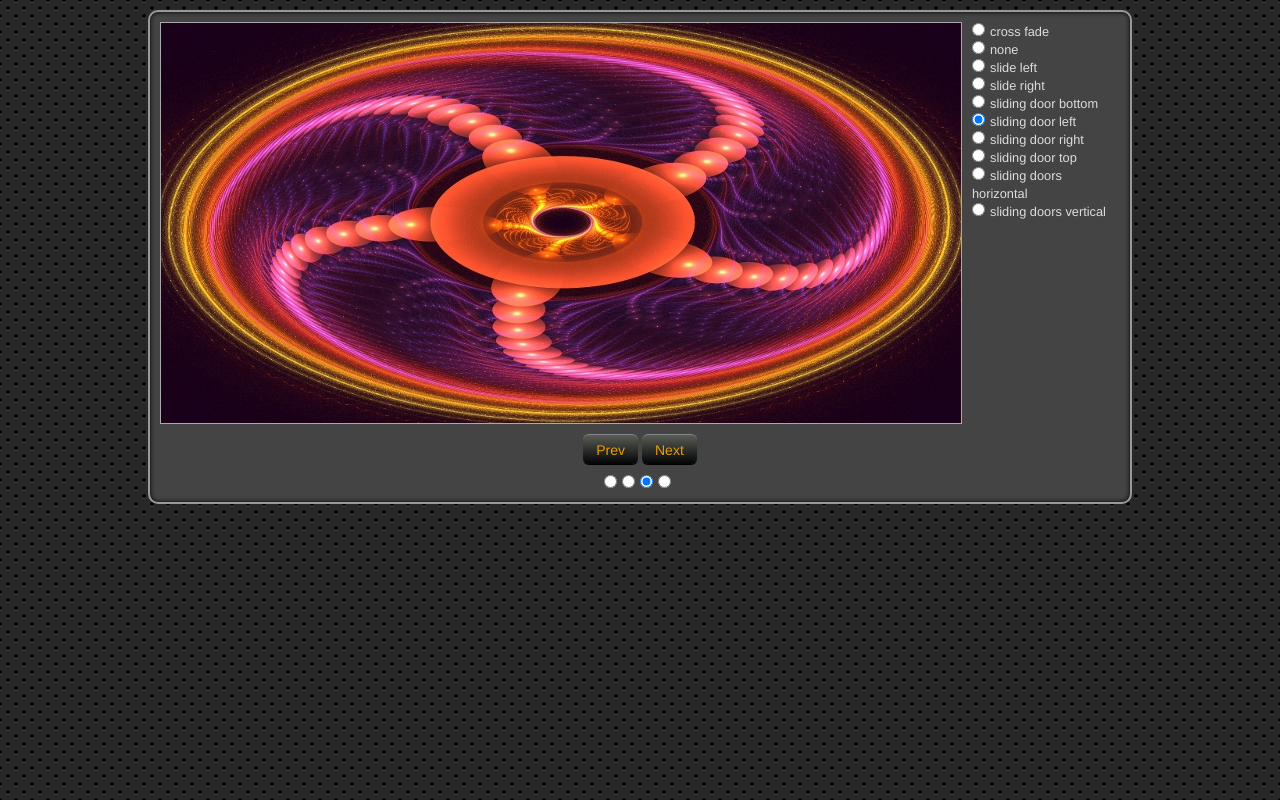
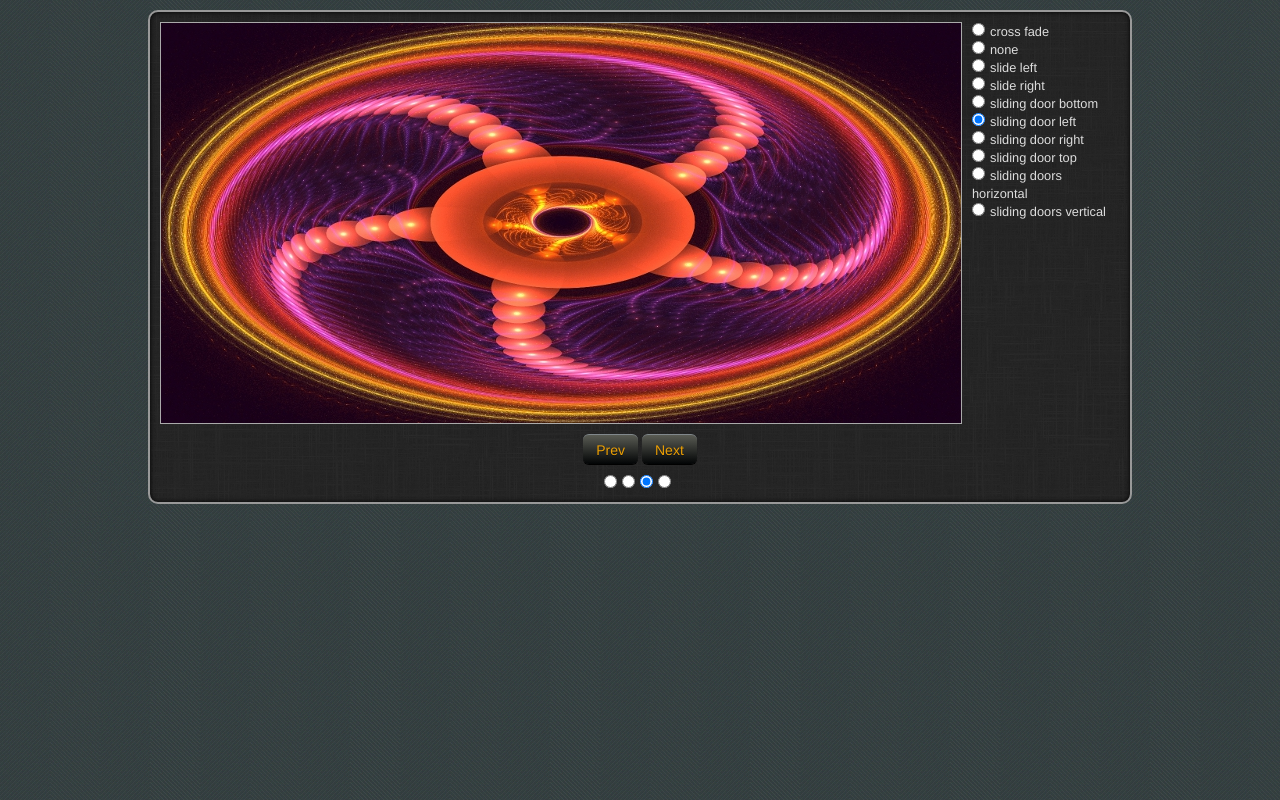
Before and after one commit to mgiulio/jquery-slideshow, a plain HTML site: page demo/index.html in a window 1280 px wide. Drawn offline with nearby package versions, Linux system fonts and the light colour scheme.

Commit message:
Demo: GUI: use textures on page andframe backgrounds

```diff
--- a/demo/style.css
+++ b/demo/style.css
@@ -1,22 +1,6 @@
 *  { margin: 0; padding: 0;}
 html {
-	background:
-	  -webkit-radial-gradient(black 15%, transparent 16%) 0 0,
-	  -webkit-radial-gradient(black 15%, transparent 16%) 8px 8px,
-	  -webkit-radial-gradient(rgba(255,255,255,.1) 15%, transparent 20%) 0 1px,
-	  -webkit-radial-gradient(rgba(255,255,255,.1) 15%, transparent 20%) 8px 9px;
-   background:
-	  -moz-radial-gradient(black 15%, transparent 16%) 0 0,
-	  -moz-radial-gradient(black 15%, transparent 16%) 8px 8px,
-	  -moz-radial-gradient(rgba(255,255,255,.1) 15%, transparent 20%) 0 1px,
-	  -moz-radial-gradient(rgba(255,255,255,.1) 15%, transparent 20%) 8px 9px;
-	background:
-		radial-gradient(black 15%, transparent 16%) 0 0,
-		radial-gradient(black 15%, transparent 16%) 8px 8px,
-		radial-gradient(rgba(255,255,255,.1) 15%, transparent 20%) 0 1px,
-		radial-gradient(rgba(255,255,255,.1) 15%, transparent 20%) 8px 9px;
-	background-color: #282828;
-	background-size: 16px 16px;
+	background: url(img/green-fibers.png) #363a3f;
 }
 body {
 	/*font-family: 'Coustard', serif;*/
@@ -25,7 +9,6 @@ body {
 	width: 960px;
 	/* height: 450px; */
 	margin: 0 auto;
-	background-color: #444;
 	border: 2px solid #999;
 	padding: 10px;
 	margin-top: 10px;
@@ -34,6 +17,7 @@ body {
    -webkit-box-shadow: inset 0 0 5px rgba(0,0,0,1);
    box-shadow: inset 0 0 5px rgba(0,0,0,1);
 	/* border-bottom: 1px solid #ffffff; */
+	background: url(img/black_linen_v2.png) #444;
 }
 #slideshow {
 	float: left;
```
Also changed, not shown: demo/img/black_linen_v2.png (added), demo/img/green-fibers.png (added).
